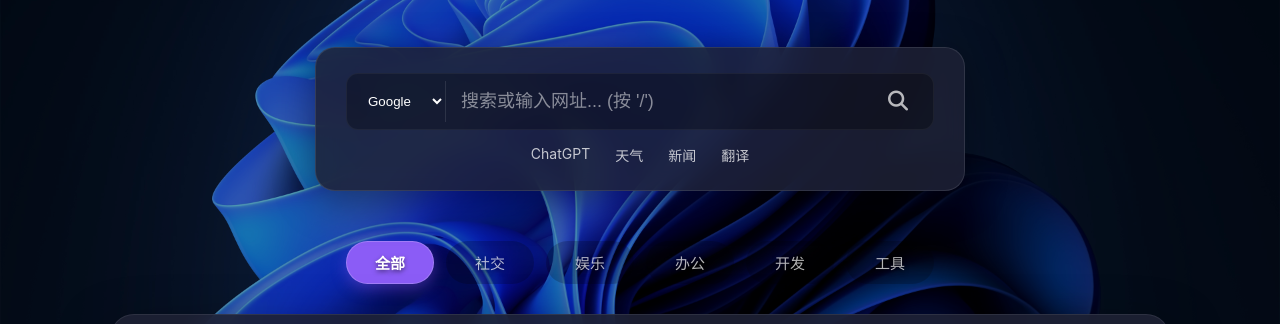
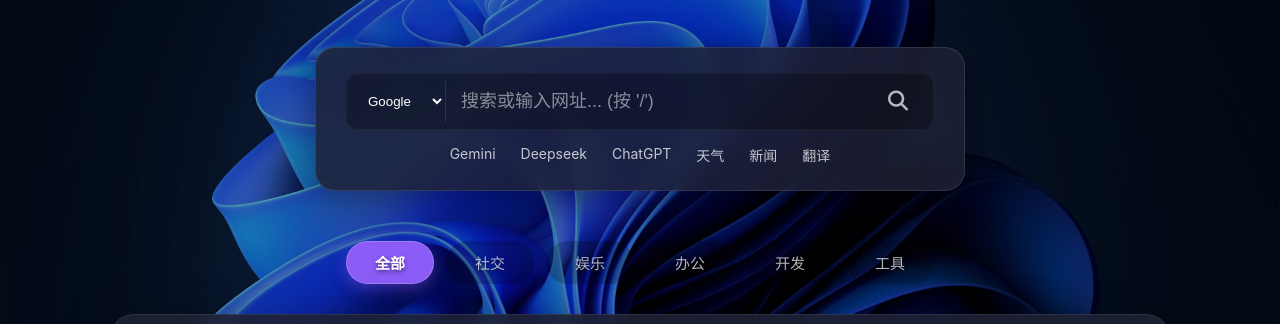
Before and after one commit to yanxiao2887-design/2887-start-page, a plain HTML site: page index.html in a window 1280 px wide. Shown: the part 271-595 px from the top of the page. Drawn offline with Linux system fonts and the light colour scheme.

Commit message:
Update index.html

```diff
--- a/index.html
+++ b/index.html
@@ -26,6 +26,8 @@
                 <button type="submit" class="search-button"><i class="fas fa-search"></i></button>
             </div>
             <div class="quick-links">
+                <a href="https://gemini.google.com/" target="_blank">Gemini</a>
+                <a href="https://www.deepseek.com/" target="_blank">Deepseek</a>
                 <a href="https://chat.openai.com/" target="_blank">ChatGPT</a>
                 <a href="https://weather.com/zh-CN/weather/today/" target="_blank">天气</a>
                 <a href="https://news.google.com/" target="_blank">新闻</a>
@@ -173,4 +175,5 @@
     </div>
     <script src="script.js"></script>
 </body>
+
 </html>
```
